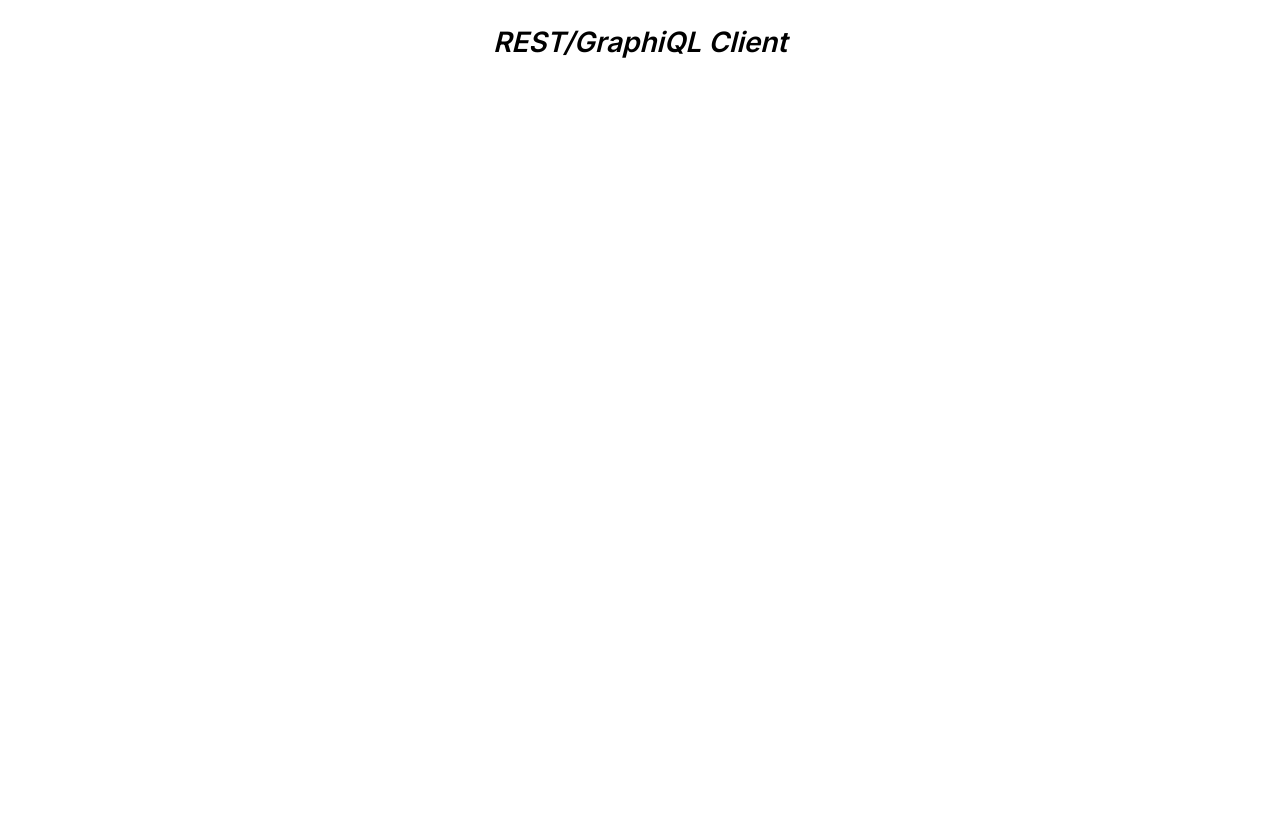
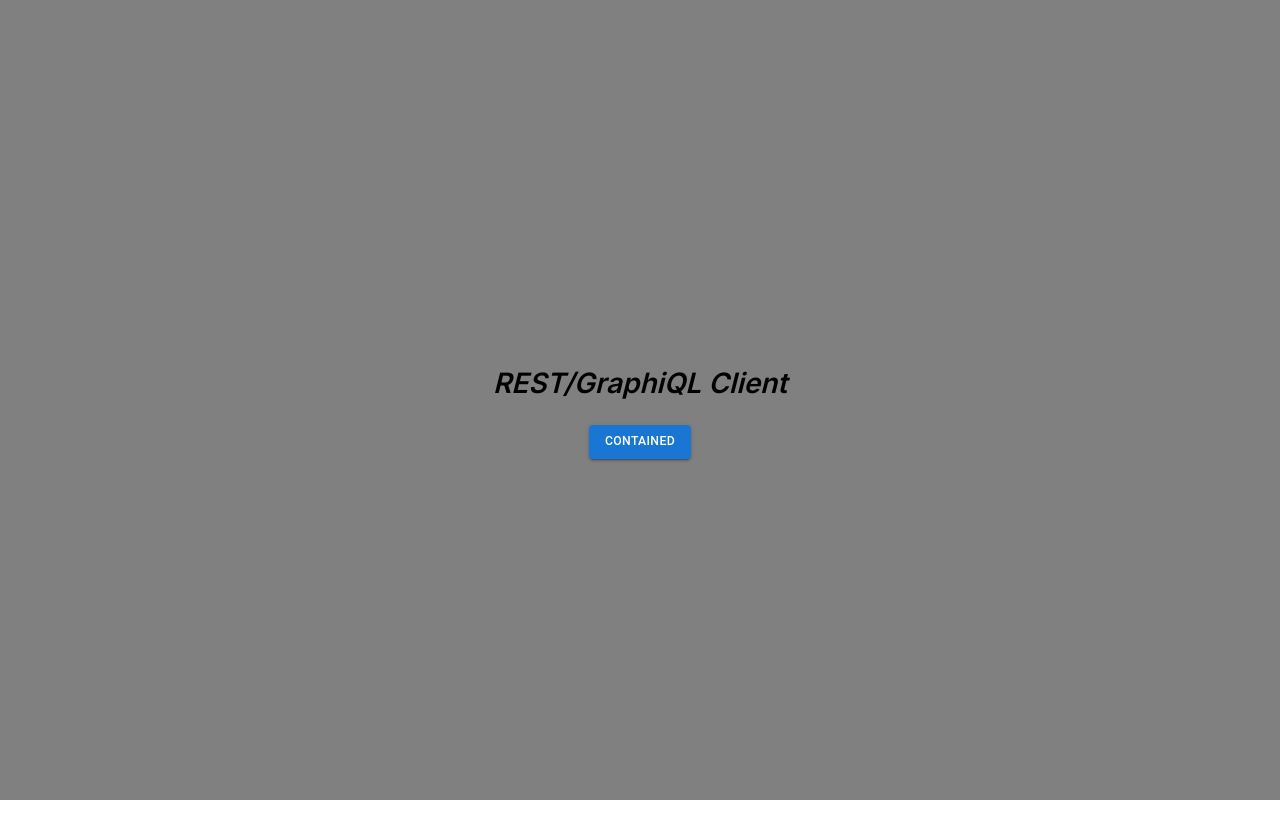
Before and after one commit to SkarabeyDM/graphiql-app, a Next.js app: page / in a window 1280 px wide. After the commit the page ends 800 px from the top, so only its background shows below. Built offline with nearby package versions, Linux system fonts and the light colour scheme.

Commit message:
feat: add material ui

```diff
--- a/app/page.module.scss
+++ b/app/page.module.scss
@@ -1,3 +1,13 @@
+.wrapper {
+  width: 100vw;
+  height: 100vh;
+  display: flex;
+  flex-direction: column;
+  gap: 2rem;
+  align-items: center;
+  justify-content: center;
+}
+
 .title {
   margin: 2rem 0 0 0;
   text-align: center;
--- a/app/page.tsx
+++ b/app/page.tsx
@@ -1,7 +1,21 @@
+'use client';
+import { useState } from 'react';
 import style from './page.module.scss';
+import Button from '@mui/material/Button';
 
 const HomePageComponent = () => {
-  return <h1 className={style.title}>REST/GraphiQL Client</h1>;
+  const [state, setState] = useState<boolean>(false);
+  return (
+    <div
+      style={{ background: state ? '#ffffff' : '#808080' }}
+      className={style.wrapper}
+    >
+      <h1 className={style.title}>REST/GraphiQL Client</h1>
+      <Button onClick={() => setState((prev) => !prev)} variant="contained">
+        Contained
+      </Button>
+    </div>
+  );
 };
 
 export default HomePageComponent;
```
Also changed, not shown: package.json (+12 -9 lines), 2 other files (tests, documents, lock files or other folders).
